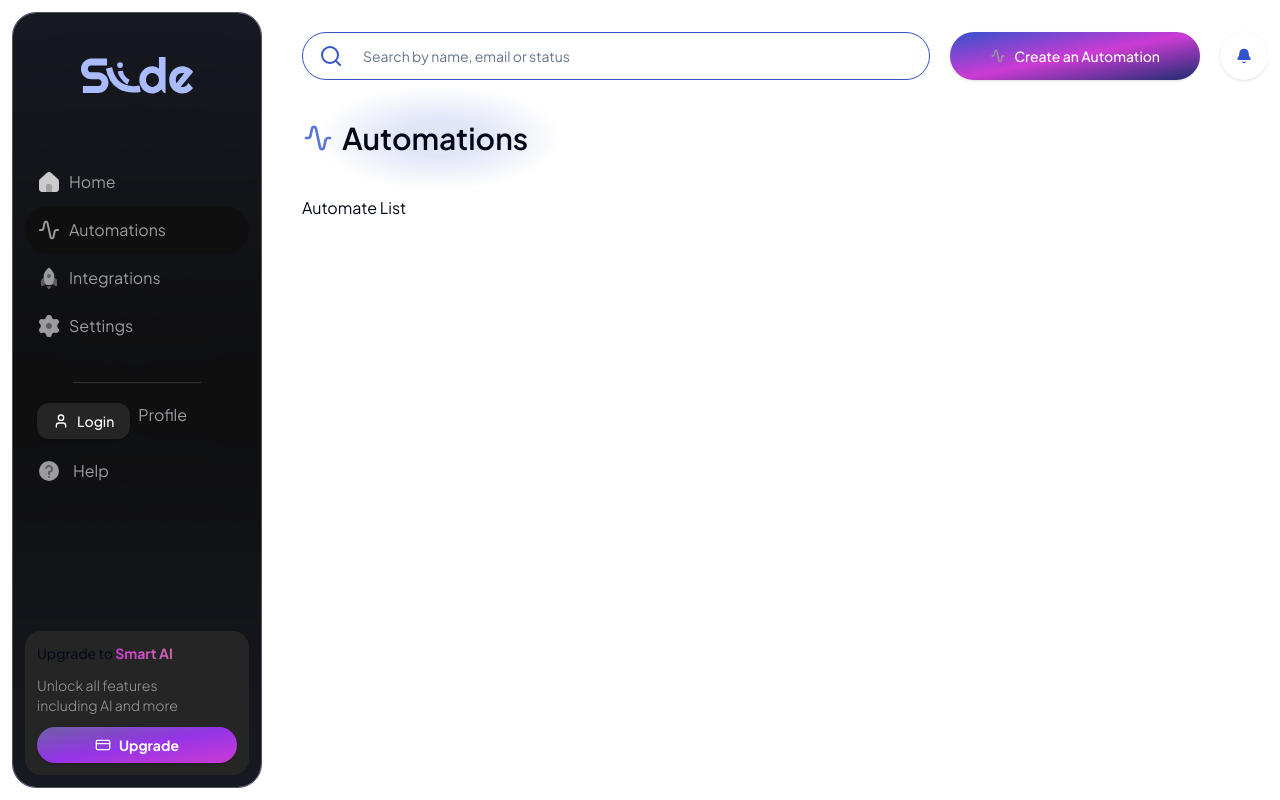
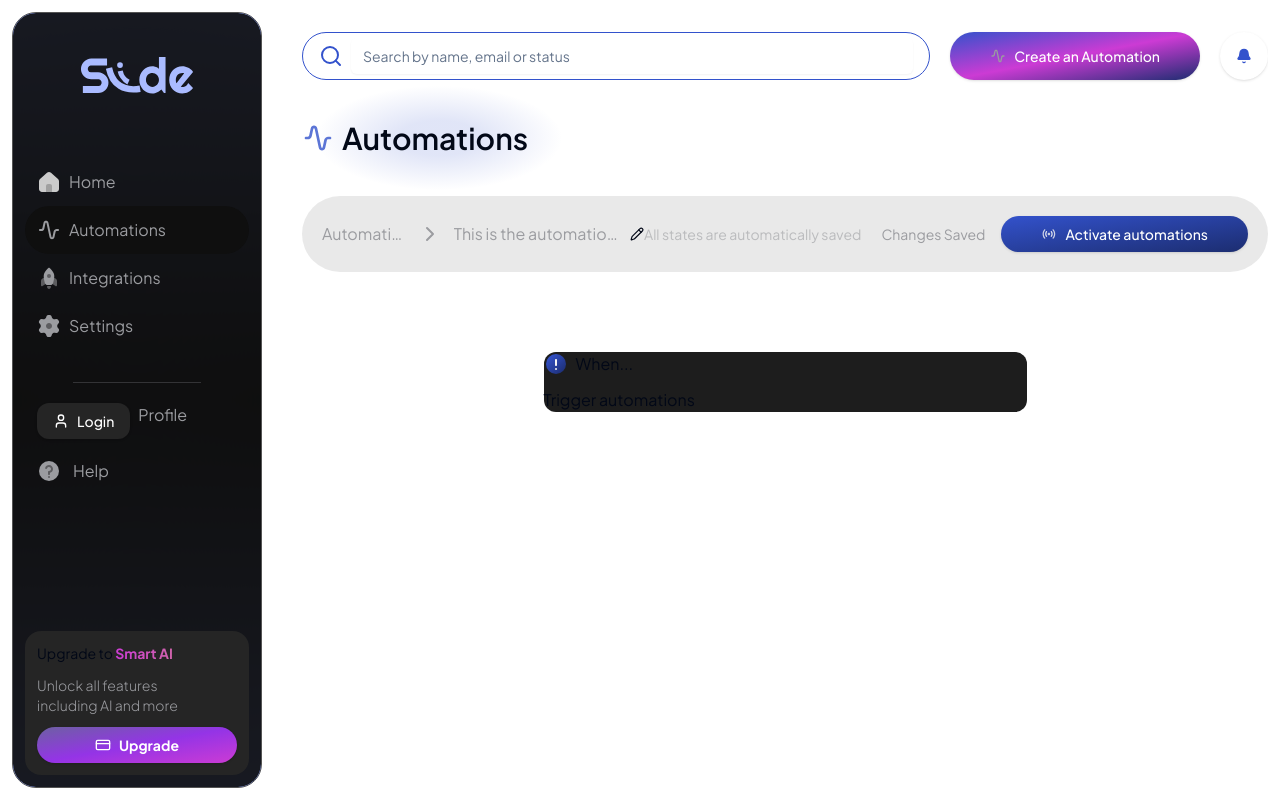
Before and after one commit to xwnsnowy/instagram-smartbot-nextjs, a Next.js app: page /dashboard/1/automations/automations in a window 1280 px wide. Built offline with nearby package versions, Linux system fonts and the light colour scheme; no server answers.

Commit message:
feat: Add Automations/[id] Page

```diff
--- a/src/app/(protected)/dashboard/[slug]/automations/[id]/page.tsx
+++ b/src/app/(protected)/dashboard/[slug]/automations/[id]/page.tsx
@@ -1,9 +1,23 @@
+import AutomationsBreadCrumb from "@/components/global/bread-crumbs/automations";
+import Trigger from "@/components/global/bread-crumbs/automations/trigger";
+import { Warning } from "@/icons";
 import React from "react";
 
-const Page = () => {
+type Props = {
+  params: { id: string };
+};
+
+const Page = ({ params }: Props) => {
   return (
-    <div className="grid grid-cols-1 lg:grid-cols-6 gap-5">
-      <div className="lg:col-span-4">Automate List</div>
+    <div className="flex flex-col items-center gap-y-20">
+      <AutomationsBreadCrumb id={params.id} />
+      <div className="w-full lg:w-10/12 xl:w-6/12 rounded-xl flex flex-col bg-[#1D1D1D] gap-y-3">
+        <div className="flex gap-x-2">
+          <Warning />
+          When...
+        </div>
+        <Trigger id={params.id} />
+      </div>
     </div>
   );
 };
--- /dev/null
+++ b/src/components/global/bread-crumbs/automations/index.tsx
@@ -0,0 +1,39 @@
+import ActivateAutomationButton from "@/components/global/button-custom/ActiveAutomationButton";
+import { ChevronRight, PencilIcon } from "lucide-react";
+import React from "react";
+
+type Props = { id: string };
+
+const AutomationsBreadCrumb = ({ id }: Props) => {
+  return (
+    <div className="rounded-full w-full p-5 bg-[#29292c1a] flex items-center">
+      <div className="flex items-center gap-x-3 min-w-0">
+        <p className="text-[#9B9CA0] truncate">Automations</p>
+        <ChevronRight color="#9B9CA0" className="flex-shrink-0" />
+        <span className="flex gap-x-3 items-center min-w-0">
+          <p className="text-[#9B9CA0] truncate">
+            This is the automation title
+          </p>
+          <span className="cursor-pointer hover:opacity-75 duration-100 transition flex-shrink-0">
+            <PencilIcon size={14} />
+          </span>
+        </span>
+      </div>
+
+      <div className="flex items-center gap-x-5 ml-auto">
+        <p className="hidden md:block text-text-secondary/60 text-sm truncate min-w-0">
+          All states are automatically saved
+        </p>
+        <div className="flex gap-x-5 flex-shrink-0">
+          <p className="text-text-secondary text-sm truncate min-w-0">
+            Changes Saved
+          </p>
+        </div>
+      </div>
+
+      <ActivateAutomationButton id={id} />
+    </div>
+  );
+};
+
+export default AutomationsBreadCrumb;
--- /dev/null
+++ b/src/components/global/bread-crumbs/automations/trigger/index.tsx
@@ -0,0 +1,11 @@
+import React from "react";
+
+type Props = {
+  id: string;
+};
+
+const Trigger = ({ id }: Props) => {
+  return <div>Trigger {id}</div>;
+};
+
+export default Trigger;
--- /dev/null
+++ b/src/components/global/button-custom/ActiveAutomationButton.tsx
@@ -0,0 +1,20 @@
+import Loader from "@/components/global/loader";
+import { Button } from "@/components/ui/button";
+import { ActiveAutomation } from "@/icons/active-automation";
+
+type Props = {
+  id: string;
+};
+
+const ActivateAutomationButton = ({ id }: Props) => {
+  return (
+    <Button className="lg:px-10 bg-gradient-to-br hover:opacity-80 text-white rounded-full from-[#3352CC] font-medium to-[#1C2D70] ml-4">
+      <Loader state={false}>
+        <ActiveAutomation />
+        <p className="lg:inline hidden">Activate {id}</p>
+      </Loader>
+    </Button>
+  );
+};
+
+export default ActivateAutomationButton;
--- a/src/icons/active-automation.tsx
+++ b/src/icons/active-automation.tsx
@@ -8,40 +8,40 @@ export const ActiveAutomation = () => {
       xmlns="http://www.w3.org/2000/svg"
     >
       <path
-                fill-rule="evenodd"
-                clip-rule="evenodd"
+        fillRule="evenodd"
+        clipRule="evenodd"
         d="M8.72428 9.91704C8.72428 10.8375 9.47048 11.5837 10.391 11.5837C11.3114 11.5837 12.0576 10.8375 12.0576 9.91704C12.0576 8.99657 11.3114 8.25037 10.391 8.25037C9.47048 8.25037 8.72428 8.99657 8.72428 9.91704Z"
         fill="#F4F4F5"
         fill-opacity="0.8"
       />
       <path
-                fill-rule="evenodd"
-                clip-rule="evenodd"
+        fillRule="evenodd"
+        clipRule="evenodd"
         d="M13.724 9.91699C13.724 8.96369 13.4048 8.0873 12.8671 7.38553C12.5872 7.02021 12.6564 6.49713 13.0218 6.21721C13.3871 5.93729 13.9102 6.00653 14.1901 6.37186C14.9429 7.35434 15.3906 8.58456 15.3906 9.91699C15.3906 11.3057 14.9043 12.5831 14.0934 13.5848C13.8039 13.9426 13.2791 13.9978 12.9214 13.7083C12.5637 13.4187 12.5084 12.894 12.798 12.5362C13.3774 11.8204 13.724 10.9103 13.724 9.91699Z"
         fill="#F4F4F5"
-                fill-opacity="0.9"
+        fillOpacity="0.9"
       />
       <path
-                fill-rule="evenodd"
-                clip-rule="evenodd"
+        fillRule="evenodd"
+        clipRule="evenodd"
         d="M7.05729 9.91699C7.05729 8.96244 7.37726 8.085 7.91625 7.38277C8.19647 7.01768 8.12767 6.49454 7.76258 6.21432C7.39749 5.9341 6.87435 6.0029 6.59413 6.36799C5.83955 7.35111 5.39063 8.58281 5.39063 9.91699C5.39063 11.3046 5.87618 12.5811 6.68594 13.5825C6.97532 13.9404 7.50003 13.9959 7.8579 13.7065C8.21578 13.4172 8.27131 12.8925 7.98193 12.5346C7.40327 11.819 7.05729 10.9095 7.05729 9.91699Z"
         fill="#F4F4F5"
-                fill-opacity="0.9"
+        fillOpacity="0.9"
       />
       <path
-                fill-rule="evenodd"
-                clip-rule="evenodd"
+        fillRule="evenodd"
+        clipRule="evenodd"
         d="M17.057 9.91702C17.057 8.05698 16.3809 6.35696 15.2601 5.04606C14.961 4.69624 15.0022 4.17021 15.352 3.87113C15.7018 3.57205 16.2278 3.61317 16.5269 3.96298C17.896 5.56433 18.7236 7.64509 18.7236 9.91702C18.7236 12.2412 17.8576 14.3652 16.4317 15.9806C16.1272 16.3257 15.6006 16.3585 15.2555 16.0539C14.9105 15.7494 14.8776 15.2228 15.1822 14.8777C16.3496 13.5551 17.057 11.8197 17.057 9.91702Z"
         fill="#F4F4F5"
-                fill-opacity="0.8"
+        fillOpacity="0.8"
       />
       <path
-                fill-rule="evenodd"
-                clip-rule="evenodd"
+        fillRule="evenodd"
+        clipRule="evenodd"
         d="M3.72428 9.91702C3.72428 8.0571 4.40023 6.35718 5.52091 5.04631C5.81998 4.69649 5.77883 4.17046 5.429 3.87139C5.07918 3.57232 4.55315 3.61347 4.25408 3.96329C2.88511 5.5646 2.05762 7.64524 2.05762 9.91702C2.05762 12.2381 2.92136 14.3595 4.34374 15.9741C4.64797 16.3194 5.17455 16.3528 5.5199 16.0485C5.86525 15.7443 5.89858 15.2177 5.59435 14.8724C4.42979 13.5504 3.72428 11.8171 3.72428 9.91702Z"
         fill="#F4F4F5"
-                fill-opacity="0.8"
+        fillOpacity="0.8"
       />
     </svg>
-    )
-}
+  );
+};
--- a/src/icons/warning.tsx
+++ b/src/icons/warning.tsx
@@ -7,15 +7,10 @@ export const Warning = () => {
       fill="none"
       xmlns="http://www.w3.org/2000/svg"
     >
-            <circle
-                cx="12"
-                cy="12"
-                r="10"
-                fill="url(#paint0_linear_7880_3573)"
-            />
+      <circle cx="12" cy="12" r="10" fill="url(#paint0_linear_7880_3573)" />
       <path
-                fill-rule="evenodd"
-                clip-rule="evenodd"
+        fillRule="evenodd"
+        clipRule="evenodd"
         d="M12 14C12.5523 14 13 13.5523 13 13V8.00001C13 7.44772 12.5523 7.00001 12 7.00001C11.4477 7.00001 11 7.44772 11 8.00001V13C11 13.5523 11.4477 14 12 14Z"
         fill="#F4F4F5"
       />
@@ -29,10 +24,10 @@ export const Warning = () => {
           y2="22"
           gradientUnits="userSpaceOnUse"
         >
-                    <stop stop-color="#3352CC" />
-                    <stop offset="1" stop-color="#1C2D70" />
+          <stop stopColor="#3352CC" />
+          <stop offset="1" stopColor="#1C2D70" />
         </linearGradient>
       </defs>
     </svg>
-    )
-}
+  );
+};
```
Lines whose indentation alone changed are shown as unchanged.
